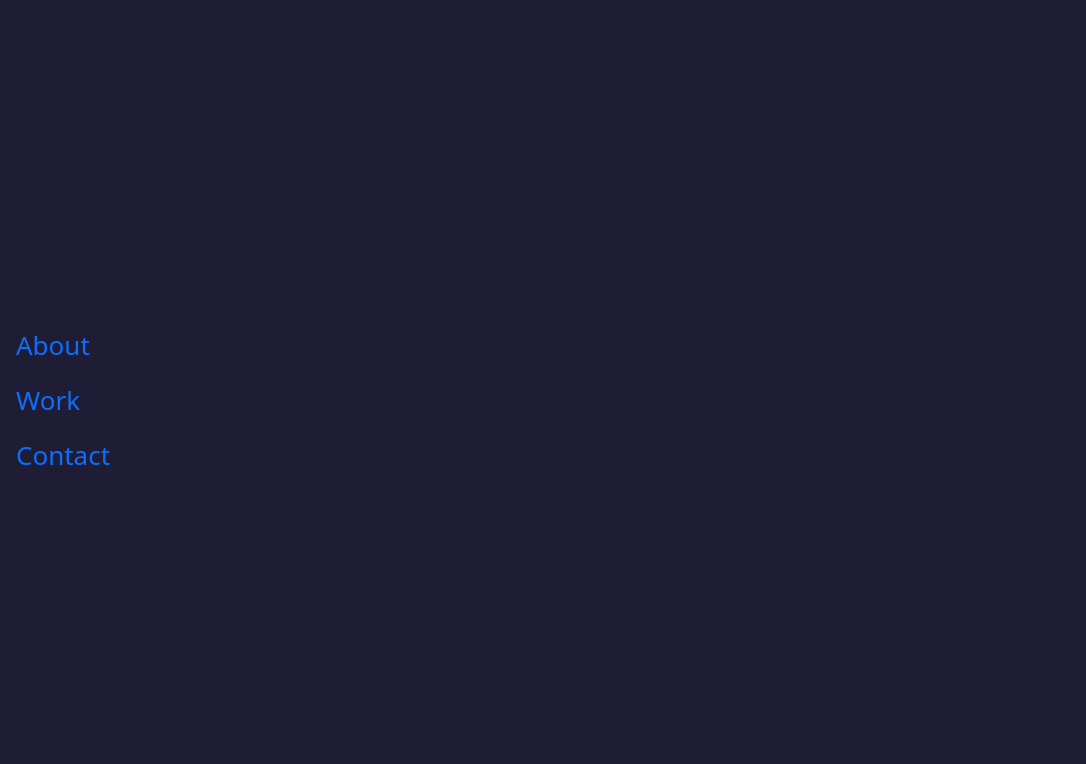
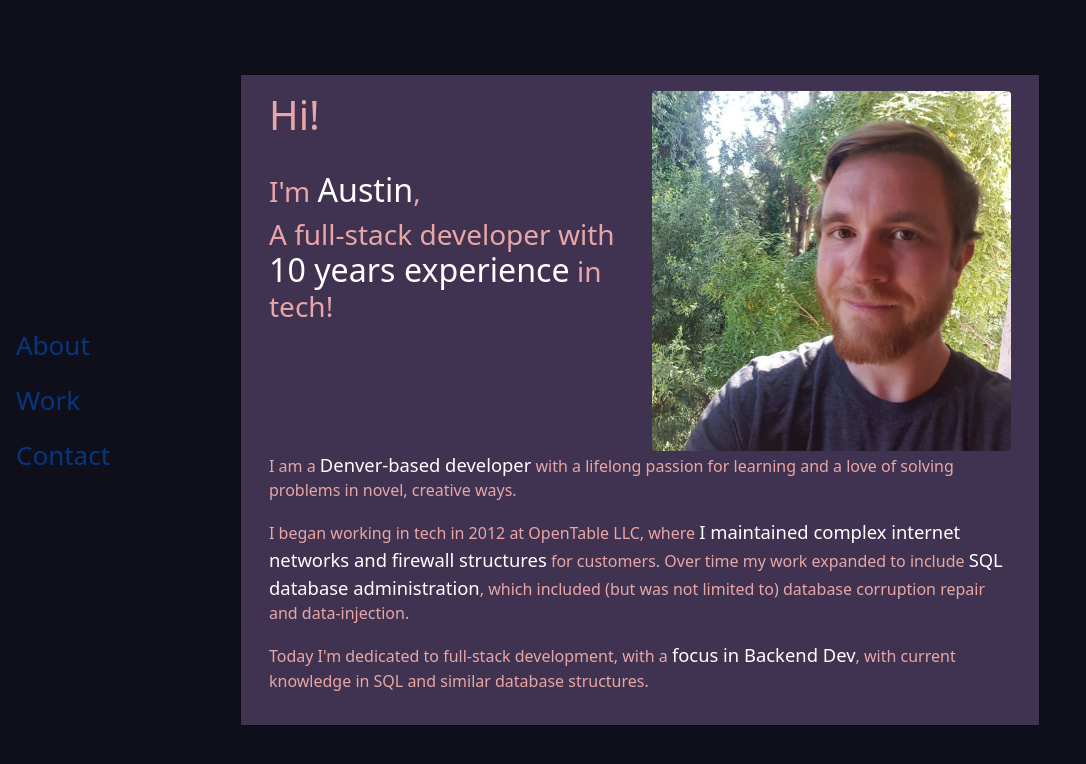
Before and after one commit to Capricious150/Portfolio-in-React, a React (Create React App) app: page / in a window 1280 px wide. Shown: the top 764 px of the page, without its empty margins (0-1086 px from the left). Built offline with nearby package versions, Linux system fonts and the light colour scheme.

Commit message:
About Me Modal shows on pageload

```diff
--- a/src/Components/HomeModal.js
+++ b/src/Components/HomeModal.js
@@ -2,7 +2,7 @@ import { useState } from "react";
 import { Container, Col, Nav, Modal, Row, Image } from "react-bootstrap";
 
 function HomeModal () {
-    const [showHome, setShowHome] = useState(false);
+    const [showHome, setShowHome] = useState(true);
 
     const handleShow = () => setShowHome(true);
     const handleHide = () => setShowHome(false);
```
